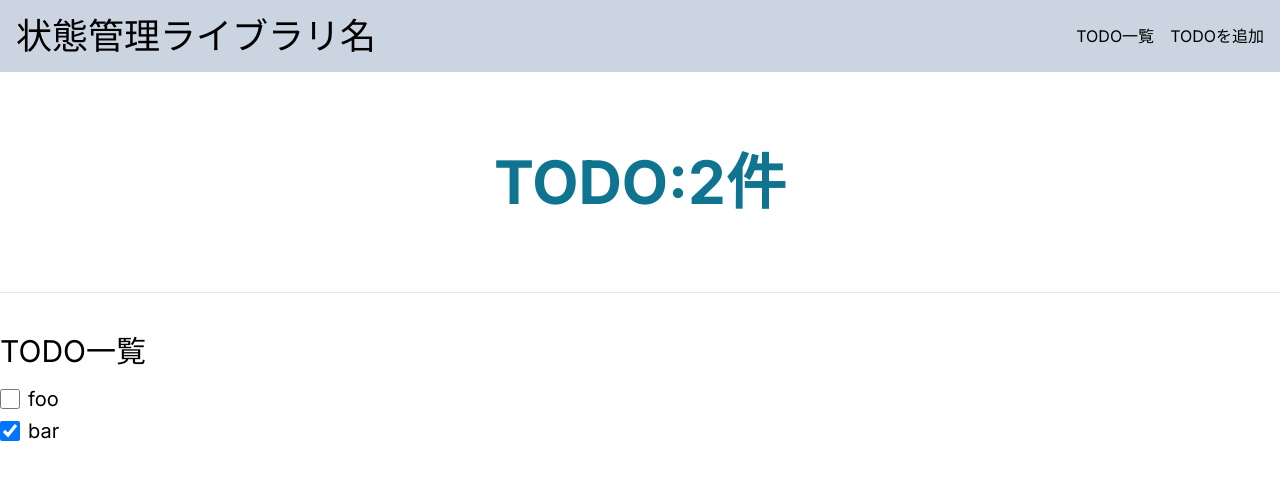
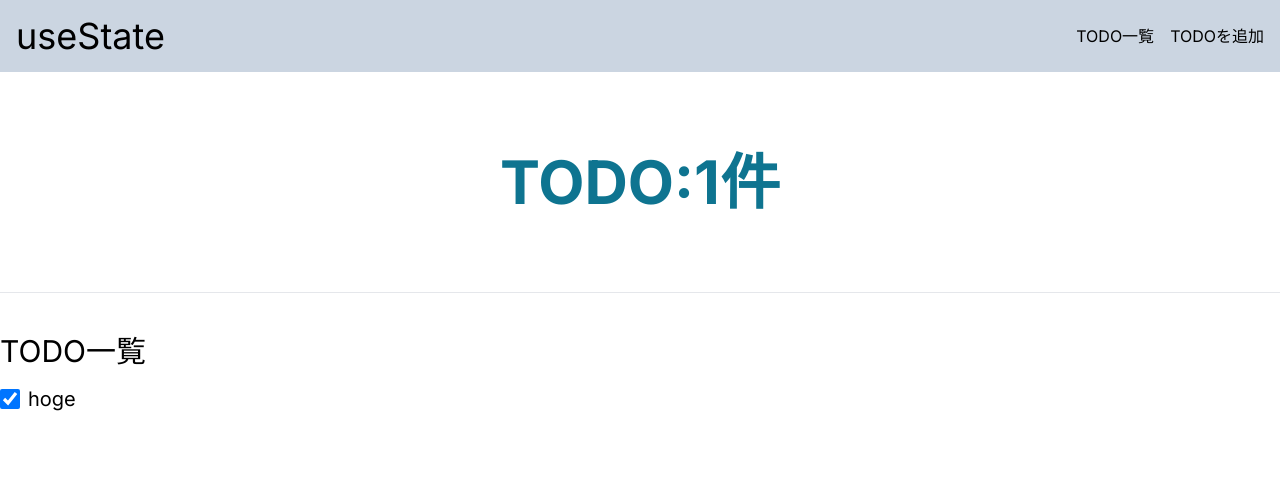
Before and after one commit to hi-lee-mon/state-management, a Next.js app: page / in a window 1280 px wide. Shown: the top 480 px of the page. Built offline with nearby package versions, Linux system fonts and the light colour scheme.

Commit message:
状態管理プロジェクトのテンプレートコードを作成

```diff
--- a/src/component/Header.tsx
+++ b/src/component/Header.tsx
@@ -1,21 +1,25 @@
+import { Todo } from '@/types';
 import Link from 'next/link';
-import React from 'react';
+import { FC } from 'react';
+import { TodoCounter } from './TodoCounter';
 
-export const Header = () => {
+type Props = {
+  todoCount: number;
+};
+
+export const Header: FC<Props> = ({ todoCount }) => {
   return (
     <header>
       <nav className="flex items-center bg-slate-300 p-4">
         <h1 className="text-4xl flex-1">
-          <Link href="/">状態管理ライブラリ名</Link>
+          <Link href="/">useState</Link>
         </h1>
         <div className="flex gap-4">
           <Link href="/">TODO一覧</Link>
           <Link href="/add">TODOを追加</Link>
         </div>
       </nav>
-      <div className="flex justify-center my-20">
-        <h2 className="text-6xl text-cyan-700 font-bold">TODO:2件</h2>
-      </div>
+      <TodoCounter todoCount={todoCount} />
       <hr />
     </header>
   );
--- /dev/null
+++ b/src/component/Layout.tsx
@@ -0,0 +1,16 @@
+import React, { FC, ReactNode } from 'react';
+import { Header } from './Header';
+
+type Props = {
+  children: ReactNode;
+  todoCount: number;
+};
+
+export const Layout: FC<Props> = ({ children, todoCount }) => {
+  return (
+    <>
+      <Header todoCount={todoCount} />
+      <main className="container mx-auto py-10">{children}</main>
+    </>
+  );
+};
--- /dev/null
+++ b/src/component/TodoCounter.tsx
@@ -0,0 +1,13 @@
+import { FC } from 'react';
+
+type Props = {
+  todoCount: number;
+};
+
+export const TodoCounter: FC<Props> = ({ todoCount }) => {
+  return (
+    <div className="flex justify-center my-20">
+      <h2 className="text-6xl text-cyan-700 font-bold">TODO:{todoCount}件</h2>
+    </div>
+  );
+};
--- a/src/pages/_app.tsx
+++ b/src/pages/_app.tsx
@@ -1,17 +1,21 @@
+import { useState } from 'react';
 import { Header } from '@/component/Header';
 import { Inter } from 'next/font/google';
 import '@/styles/globals.css';
 import type { AppProps } from 'next/app';
+import { Todo } from '@/types';
+import { Layout } from '@/component/Layout';
 
 const inter = Inter({ subsets: ['latin'] });
 
 export default function App({ Component, pageProps }: AppProps) {
+  const [todos, setTodos] = useState<Todo[]>([{ id: 1, text: 'hoge', isDone: true }]);
+
   return (
     <div className={inter.className}>
-      <Header />
-      <main className="container mx-auto py-10">
-        <Component {...pageProps} />
-      </main>
+      <Layout todoCount={todos.length}>
+        <Component {...pageProps} todos={todos} setTodos={setTodos} />
+      </Layout>
     </div>
   );
 }
--- a/src/pages/add.tsx
+++ b/src/pages/add.tsx
@@ -1,9 +1,23 @@
 import React, { ComponentProps } from 'react';
+import { Dispatch, SetStateAction } from 'react';
+import { Todo } from '@/types';
+import { NextPage } from 'next';
+type Props = {
+  setTodos: Dispatch<SetStateAction<Todo[]>>;
+};
 
-const Add = () => {
+const Add: NextPage<Props> = ({ setTodos }) => {
   const handleAddTodoSubmit: ComponentProps<'form'>['onSubmit'] = (e) => {
     e.preventDefault();
     const text = e.currentTarget.text.value;
+    setTodos((prevTodos) => {
+      const newTodo: Todo = {
+        id: prevTodos.length + 1,
+        text,
+        isDone: false,
+      };
+      return [...prevTodos, newTodo];
+    });
     e.currentTarget.reset();
   };
 
--- a/src/pages/index.tsx
+++ b/src/pages/index.tsx
@@ -1,16 +1,36 @@
-export default function Home() {
-  const TODOS = [
-    { id: 1, text: 'foo', isDone: false },
-    { id: 2, text: 'bar', isDone: true },
-  ];
+import { Dispatch, SetStateAction } from 'react';
+import { Todo } from '@/types';
+import { NextPage } from 'next';
+type Props = {
+  todos: Todo[];
+  setTodos: Dispatch<SetStateAction<Todo[]>>;
+};
+
+const Home: NextPage<Props> = ({ todos, setTodos }) => {
+  const toggleIsDone = (id: number) => {
+    setTodos((prevTodos) => {
+      return prevTodos.map((todo) => {
+        if (todo.id === id) {
+          return { ...todo, isDone: !todo.isDone };
+        }
+        return todo;
+      });
+    });
+  };
+
   return (
     <div>
       <h3 className="text-3xl mb-4">TODO一覧</h3>
-      <section className="flex flex-col gap-1">
-        {TODOS.map((todo) => (
+      <section className="flex flex-col gap-5">
+        {todos.map((todo) => (
           <div key={todo.id}>
             <label className=" flex items-center gap-2 text-xl">
-              <input type="checkbox" checked={todo.isDone} className="w-5 h-5" />
+              <input
+                type="checkbox"
+                onChange={() => toggleIsDone(todo.id)}
+                checked={todo.isDone}
+                className="w-5 h-5"
+              />
               {todo.text}
             </label>
           </div>
@@ -18,4 +38,6 @@ export default function Home() {
       </section>
     </div>
   );
-}
+};
+
+export default Home;
--- /dev/null
+++ b/src/types/index.ts
@@ -0,0 +1,5 @@
+export type Todo = {
+  id: number;
+  text: string;
+  isDone: boolean;
+};
```
